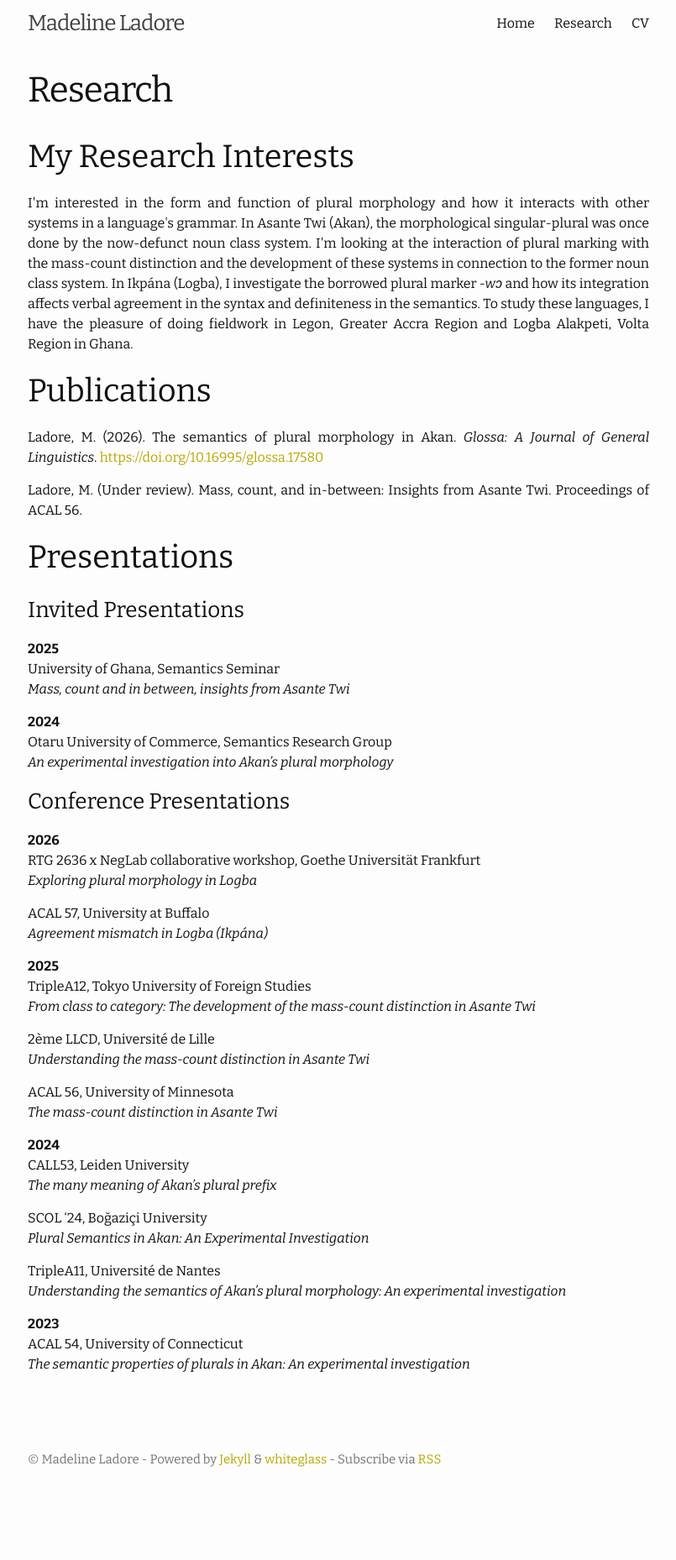
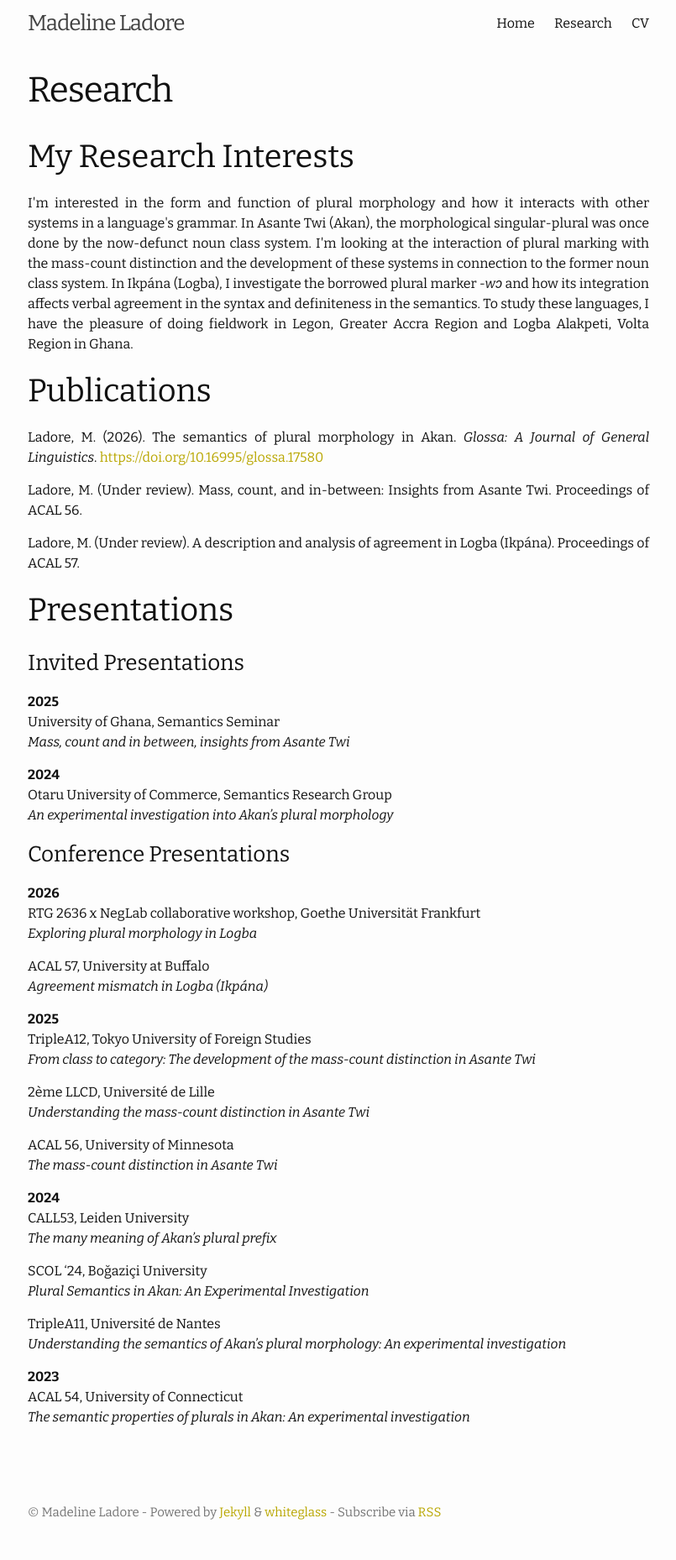
Before and after one commit to madelineladore/madelineladore.github.io, a Jekyll site: the page built from research.md, in a window 1280 px wide. Shown: the whole page at 84% size, without its empty margins (237-1042 px from the left). Built offline with Jekyll 4.4.1, drawn with Linux system fonts in a browser that asks for light colours; before the commit the page ends 1795 px from its top, so only the background shows below that.

Commit message:
Update research.md

```diff
--- a/research.md
+++ b/research.md
@@ -36,6 +36,8 @@ I'm interested in the form and function of plural morphology and how it interact
 Ladore, M. (2026). The semantics of plural morphology in Akan. _Glossa: A Journal of General Linguistics_. [https://doi.org/10.16995/glossa.17580](https://doi.org/10.16995/glossa.17580)
 
 Ladore, M. (Under review). Mass, count, and in-between: Insights from Asante Twi. Proceedings of ACAL 56.
+
+Ladore, M. (Under review). A description and analysis of agreement in Logba (Ikpána). Proceedings of ACAL 57.
 
 # Presentations
 ### Invited Presentations
```
